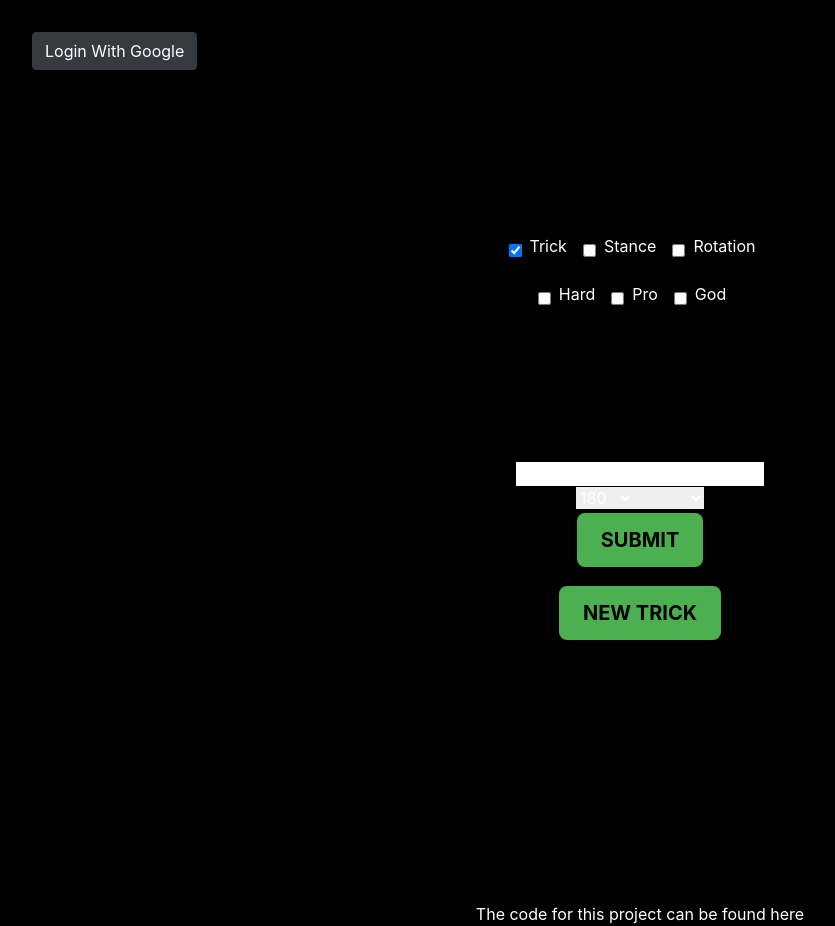
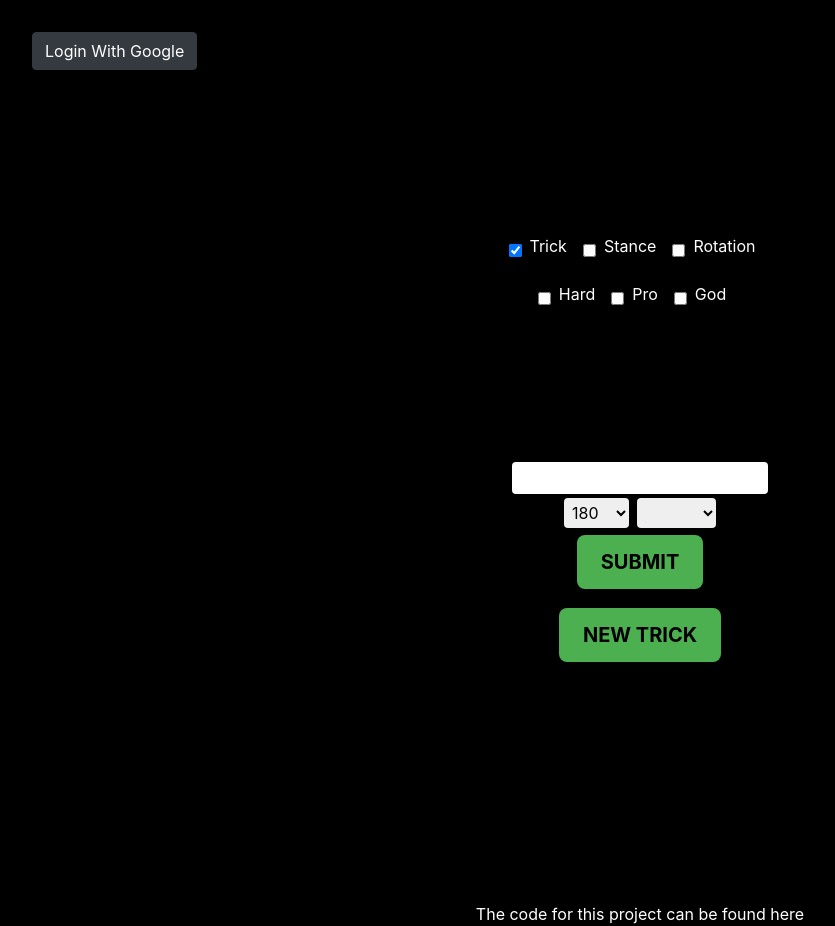
Before and after one commit to liamreeves/skaterdie, a React (Create React App) app: page / in a window 1280 px wide. Shown: the whole page, without its empty margins (0-835 px from the left). Built offline with nearby package versions, Linux system fonts and the light colour scheme; no server answers.

Commit message:
Added styling for user submit

```diff
--- a/src/components/AddTrick.js
+++ b/src/components/AddTrick.js
@@ -1,5 +1,5 @@
 import { useState } from "react";
-import styles from "../styles/Home.module.css"
+import styles from "../styles/Home.module.css";
 
 export default function AddTrick(props) {
   const [newTrick, setNewTrick] = useState("");
@@ -9,6 +9,7 @@ export default function AddTrick(props) {
     <>
       <div>
         <input
+          className="rounded text-black p-1"
           value={newTrick}
           onChange={(e) => setNewTrick(e.target.value)}
           type="text"
@@ -16,6 +17,7 @@ export default function AddTrick(props) {
         />
         <div>
           <select
+            className="text-black p-1 m-1 rounded"
             value={rotation}
             onChange={(e) => setRotation(e.target.value)}
             name="rotation"
@@ -29,6 +31,7 @@ export default function AddTrick(props) {
             <option value="1080">1080</option>
           </select>
           <select
+            className="text-black p-1 m-1 rounded"
             value={stance}
             onChange={(e) => setStance(e.target.value)}
             name="stance"
@@ -39,14 +42,13 @@ export default function AddTrick(props) {
             <option value="Fakie">Fakie</option>
             <option value="Nollie">Nollie</option>
           </select>
-
         </div>
         <button
           className={styles.button}
           onClick={() => {
-            props.setTrick(newTrick)
-              props.setRotation(rotation)
-              props.setStance(stance)
+            props.setTrick(newTrick);
+            props.setRotation(rotation);
+            props.setStance(stance);
           }}
         >
           Submit
```
Lines whose indentation alone changed are shown as unchanged.
